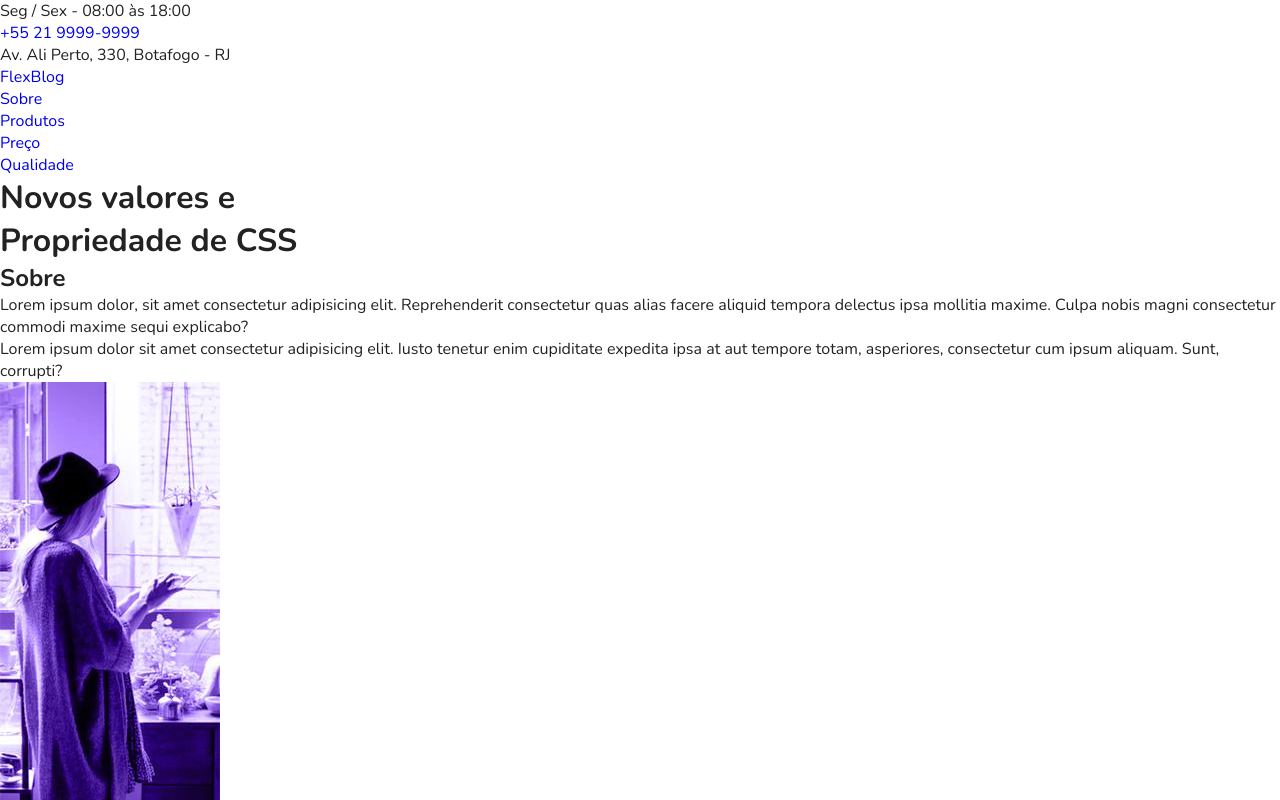
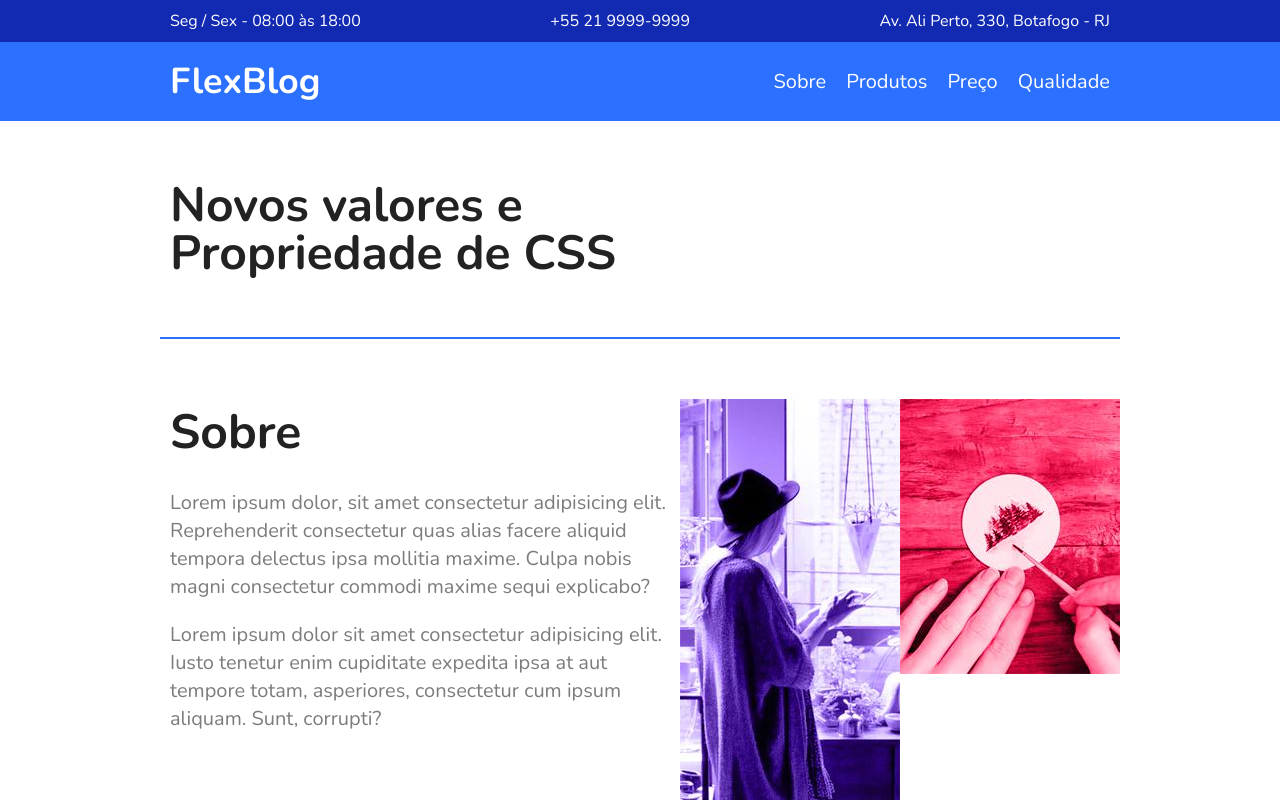
Before and after one commit to caahcavalcantte/flex-blog, a plain HTML site: page index.html in a window 1280 px wide. Shown: the top 800 px of the page. Drawn offline with nearby package versions, Linux system fonts and the light colour scheme.

Commit message:
estilizando superinfo, menu e sobre

```diff
--- a/assets/style.css
+++ b/assets/style.css
@@ -24,3 +24,104 @@ img{
 *{
   box-sizing: border-box;
 }
+
+.superinfo-bg{
+  background: #122ab2;
+  color: #ffffff;
+}
+
+.superinfo {
+  max-width: 960px;
+  margin: 0 auto;
+  display: flex;
+  justify-content: space-between;
+  flex-wrap: wrap;
+  padding-top: 10px;
+}
+
+.superinfo p, .superinfo a{
+ margin: 0 10px 10px 10px;
+}
+
+.superinfo a {
+  color: #ffffff;
+}
+
+.menu-bg{
+  background: #2c70ff;
+}
+
+.menu{
+  max-width: 960px;
+  margin: 0 auto;
+  padding: 15px 0;
+  display: flex;
+  flex-wrap: wrap;
+  justify-content: space-between;
+  align-items: center;
+}
+
+.menu a{
+  color: #ffffff;
+}
+
+.menu-logo a{
+  font-size: 2.25em;
+  font-weight: bold;
+  margin: 0 10px;
+}
+
+.menu-nav ul{
+  display: flex;
+  flex-wrap: wrap;
+}
+
+.menu-nav a{
+  font-size: 1.25em;
+  display: block;
+  padding: 10px;
+}
+
+.menu-nav a:hover{
+  background: #122ab2;
+}
+
+.introducao {
+  font-size: 3em;
+  line-height: 1;
+  max-width: 960px;
+  margin: 0 auto;
+  padding: 60px 10px;
+}
+
+.sobre{
+  border-top: 2px solid #2c70ff;
+  border-bottom: 2px solid #2c70ff;
+  max-width: 960px;
+  margin: 0 auto;
+  padding: 60px 0;
+  display: flex;
+  flex-wrap: wrap;
+}
+
+.sobre-info{
+  flex: 2 1 300px;
+  margin: 0 10px;
+}
+
+.sobre-info h1{
+  font-size: 3em;
+  margin-bottom: .5em;
+}
+
+.sobre-info p{
+  font-size: 1.25em;
+  line-height: 1.4;
+  margin-bottom: 1em;
+  color: #7c7c7c;
+}
+
+.sobre-info img {
+  flex: 1 1 160px;
+  margin: 0 10px;
+}
--- a/index.html
+++ b/index.html
@@ -39,7 +39,7 @@
           <a href="#">FlexBlog</a>
         </div>
         <!-- A tag nav define a seção de navegação principal. -->
-        <nav>
+        <nav class="menu-nav">
           <!-- A tag ul define uma lista não ordenada para os itens do menu. -->
           <ul>
             <!-- Cada li representa um item do menu. A tag a cria um link para as diferentes seções do site. -->
```
